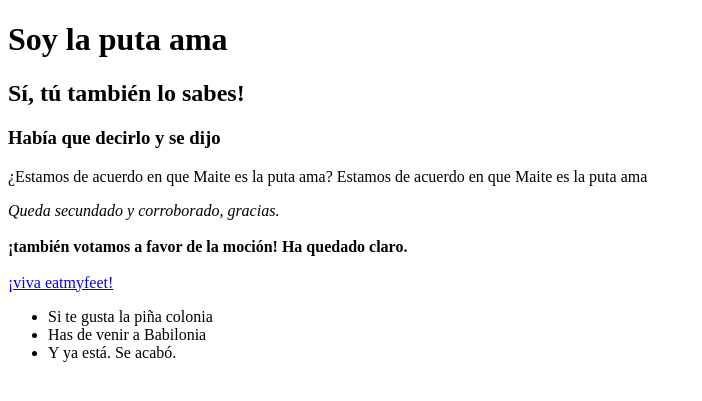
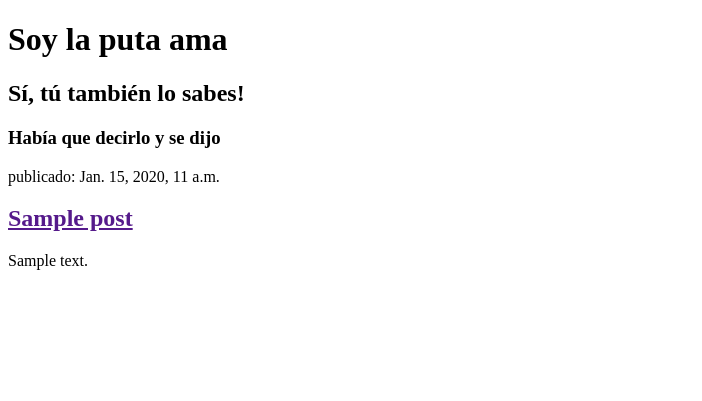
Before and after one commit to imeatmyfeet/my-first-blog, a Django app: template blog/templates/blog/post_list.html in a window 1280 px wide. Shown: the top 401 px of the page, without its empty margins (0-702 px from the left). Run offline with Django 3.2, Linux system fonts and the light colour scheme; the template is opened without the code that fills it: values that come from a table or form of the project are taken from there, others are empty; tables that the repository leaves empty hold one stand-in row (values such as "Sample post").

Commit message:
Templates de posts y view cambiados para mostrar posts desde la base de datos

```diff
--- a/blog/templates/blog/post_list.html
+++ b/blog/templates/blog/post_list.html
@@ -14,18 +14,12 @@
 	<h3>Había que decirlo y se dijo</h3>
 </div>
 <div>
-		<p>¿Estamos de acuerdo en que Maite es la puta ama? Estamos de acuerdo en que Maite es la puta ama</p>
-		<em>Queda secundado y corroborado, gracias.</em>
-		<br>
-		<br>
-		<strong>¡también votamos a favor de la moción! Ha quedado claro.</strong>
-	<br>
-	<br>
-		<a href="https://twitter.com/eatmyfeet">¡viva eatmyfeet!</a>
-	<ul><li>Si te gusta la piña colonia</li>
-		<li>Has de venir a Babilonia</li>
-		<li>Y ya está. Se acabó.</li>
-	</ul>
+	{% for post in posts %}
+	<div>
+        <p> publicado: {{ post.published_date }}</p>
+        <h2><a href="">{{ post.title }}</a></h2>
+        <p>{{ post.text|linebreaksbr }}</p>
+    </div>{% endfor %}
 </div>
 
 </body>
```
Also changed, not shown: blog/views.py (+5 -3 lines).
